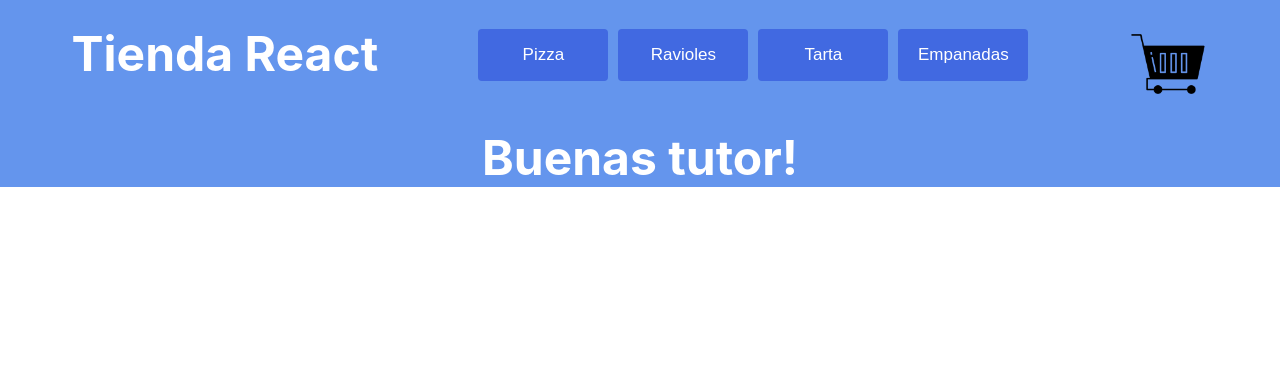
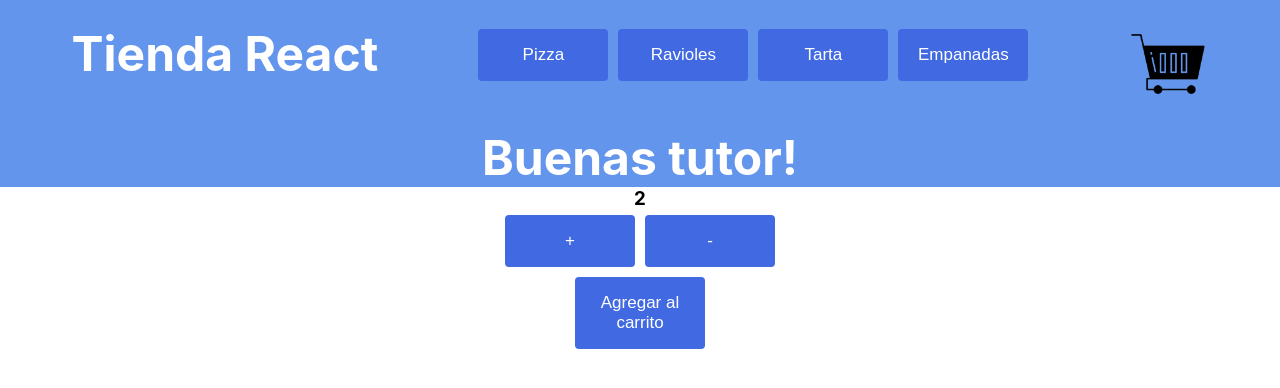
Before and after one commit to TomyMorano/react-24925-coder, a React (Create React App) app: page / in a window 1280 px wide. Shown: the top 388 px of the page. Built offline with nearby package versions, Linux system fonts and the light colour scheme.

Commit message:
desafio contador con boton

```diff
--- a/src/components/Buttton/Button.js
+++ b/src/components/Buttton/Button.js
@@ -1,8 +1,8 @@
 import "./Button.css"
 
-const Button = ({children})=>{
+const Button = ({children,onClick})=>{
     return(
-        <button>
+        <button onClick={onClick}>
             <span>{children}</span>
         </button>
     )
--- /dev/null
+++ b/src/components/ItemCount/ItemCount.js
@@ -0,0 +1,33 @@
+import {useState} from 'react'
+import Button from '../Buttton/Button'
+
+const ItemCount = ({stock=5,initial=0}) => {
+    const [contador, setContador] = useState(initial)
+
+    const add = ()=>{
+        if (contador < stock){
+            setContador(contador + 1)
+        }
+    }
+    const sub = ()=>{
+        if (contador > 0){
+            setContador(contador - 1)
+        }
+    }
+    const addCart = ()=>{
+        console.log(`se agregaron ${contador} productos al carrito`)
+    }
+
+    return(
+        <div style={{display:"flex",flexDirection:"column",justifyContent:"center",alignItems:"center"}}>
+            <h3>{contador}</h3>
+            <div>
+                <button onClick={()=>{add()}}>+</button>
+                <button onClick={()=>{sub()}}>-</button>
+            </div>
+            <Button onClick={()=>{addCart()}}>Agregar al carrito</Button>
+        </div>
+    )
+}
+
+export default ItemCount
--- a/src/components/ItemListContainer/ItemListContainer.js
+++ b/src/components/ItemListContainer/ItemListContainer.js
@@ -1,8 +1,11 @@
+import ItemCount from "../ItemCount/ItemCount"
+
 
 const ItemListContainer = ({greeting,bg,c,ta,fs}) =>{
     return(
         <div style={{textAlign:ta}}>
             <h3 style={{backgroundColor:bg,color:c,fontSize:fs}}>{greeting}</h3>
+            <ItemCount stock={11} initial={2}/>
         </div>
     )
 }
```
